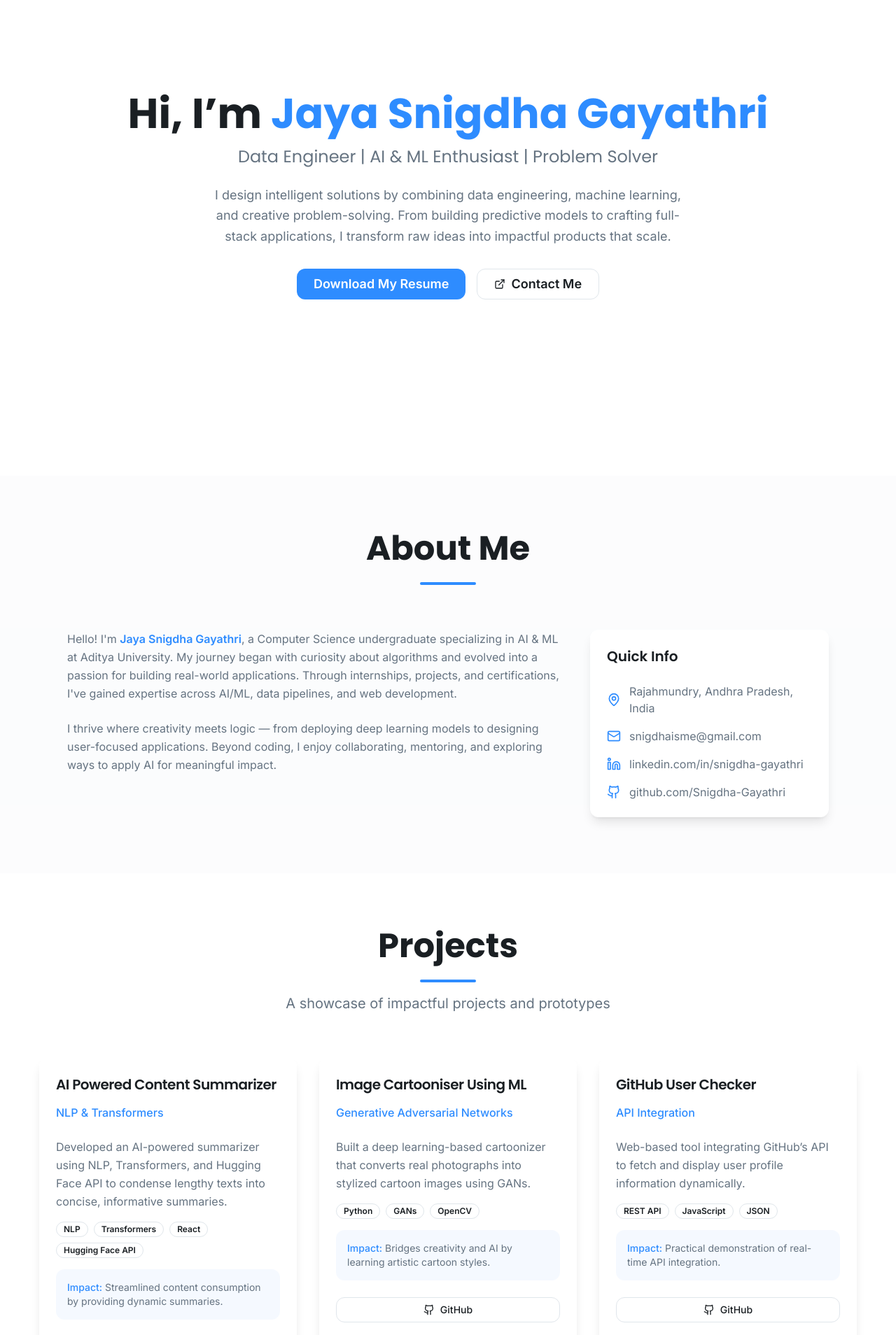
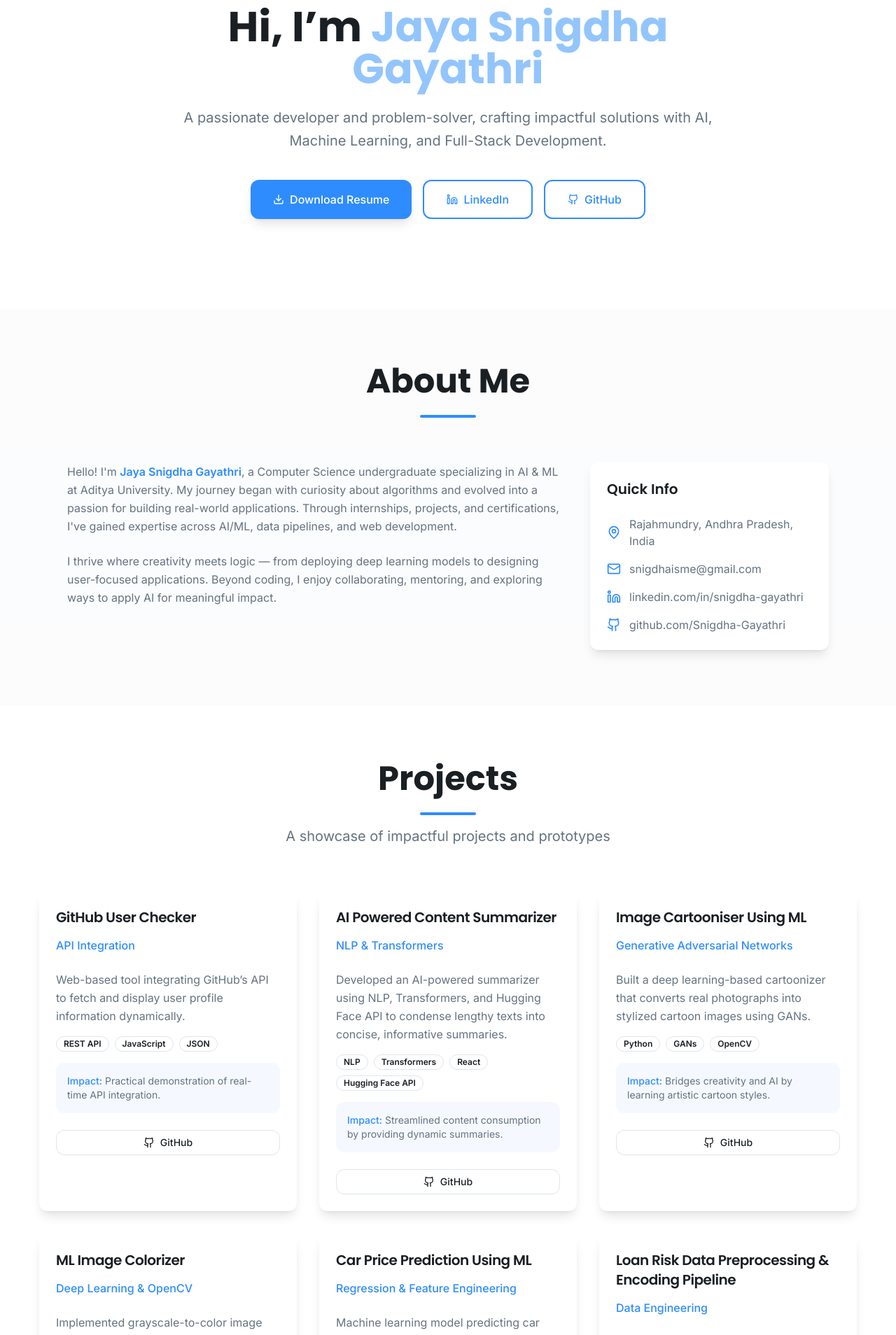
Before and after one commit to Snigdha-Gayathri/Snigdha-Portfolio, a React (Vite) app: page / in a window 1280 px wide. Shown: the part 120-2028 px from the top of the page at 70% size. Built offline with nearby package versions, Linux system fonts and the light colour scheme.

Commit message:
Added gradient name in Hero and updated project GitHub links

```diff
--- a/src/components/hero-section.tsx
+++ b/src/components/hero-section.tsx
@@ -1,53 +1,55 @@
 import { Button } from "@/components/ui/button"
-import { ExternalLink } from "lucide-react"
+import { Download, Linkedin, Github } from "lucide-react"
 
 const HeroSection = () => {
   return (
-    <section
-      id="hero"
-      className="min-h-screen flex flex-col justify-center items-center text-center px-6"
-    >
-      {/* Headline */}
-      <h1 className="font-poppins font-bold text-4xl md:text-6xl text-foreground mb-4">
+    <section id="hero" className="py-32 px-6 text-center bg-background">
+      <div className="container mx-auto max-w-4xl slide-up">
+        <h1 className="font-poppins font-bold text-4xl md:text-6xl mb-6">
           Hi, I’m{" "}
-        <span className="text-primary">Jaya Snigdha Gayathri</span>
+          <span className="bg-gradient-to-r from-blue-300 via-dodgerblue to-blue-300 bg-clip-text text-transparent">
+            Jaya Snigdha Gayathri
+          </span>
         </h1>
 
-      {/* Subheadline */}
-      <h2 className="text-xl md:text-2xl text-muted-foreground mb-6">
-        Data Engineer | AI & ML Enthusiast | Problem Solver
-      </h2>
-
-      {/* Short intro */}
-      <p className="max-w-2xl text-lg text-muted-foreground leading-relaxed mb-8">
-        I design intelligent solutions by combining data engineering,
-        machine learning, and creative problem-solving. From building
-        predictive models to crafting full-stack applications, I
-        transform raw ideas into impactful products that scale.
+        <p className="text-xl text-muted-foreground mb-10 leading-relaxed">
+          A passionate developer and problem-solver, crafting impactful solutions
+          with AI, Machine Learning, and Full-Stack Development.
         </p>
 
-      {/* Action buttons */}
-      <div className="flex flex-col sm:flex-row gap-4">
-        {/* Resume Download Button */}
+        <div className="flex flex-wrap justify-center gap-4">
           <a
             href="/Snigdha-Gayathri-Resume.pdf"
-          download="Jaya-Snigdha-Gayathri-Resume.pdf"
+            download="Snigdha-Gayathri-Resume.pdf"
           >
-          <Button className="px-6 py-3 text-lg font-semibold">
-            Download My Resume
+            <Button size="lg" variant="hero">
+              <Download className="w-5 h-5" />
+              Download Resume
             </Button>
           </a>
 
-        {/* Contact button */}
-        <a href="#contact">
-          <Button
-            variant="outline"
-            className="px-6 py-3 text-lg font-semibold flex items-center gap-2"
+          <a
+            href="https://linkedin.com/in/snigdha-gayathri"
+            target="_blank"
+            rel="noopener noreferrer"
           >
-            <ExternalLink className="w-5 h-5" />
-            Contact Me
+            <Button size="lg" variant="outline-hero">
+              <Linkedin className="w-5 h-5" />
+              LinkedIn
             </Button>
           </a>
+
+          <a
+            href="https://github.com/Snigdha-Gayathri"
+            target="_blank"
+            rel="noopener noreferrer"
+          >
+            <Button size="lg" variant="outline-hero">
+              <Github className="w-5 h-5" />
+              GitHub
+            </Button>
+          </a>
+        </div>
       </div>
     </section>
   )
--- a/src/components/projects-section.tsx
+++ b/src/components/projects-section.tsx
@@ -6,6 +6,15 @@ import { ExternalLink, Github } from "lucide-react"
 const ProjectsSection = () => {
   const projects = [
     {
+      title: "GitHub User Checker",
+      subtitle: "API Integration",
+      description:
+        "Web-based tool integrating GitHub’s API to fetch and display user profile information dynamically.",
+      tech: ["REST API", "JavaScript", "JSON"],
+      impact: "Practical demonstration of real-time API integration.",
+      githubUrl: "https://github.com/Snigdha-Gayathri/GitHub-User-Name",
+    },
+    {
       title: "AI Powered Content Summarizer",
       subtitle: "NLP & Transformers",
       description:
@@ -13,7 +22,6 @@ const ProjectsSection = () => {
       tech: ["NLP", "Transformers", "React", "Hugging Face API"],
       impact: "Streamlined content consumption by providing dynamic summaries.",
       githubUrl: "https://github.com/Snigdha-Gayathri/AI-Powered-Content-Summarizer",
-      demoUrl: ""
     },
     {
       title: "Image Cartooniser Using ML",
@@ -23,17 +31,6 @@ const ProjectsSection = () => {
       tech: ["Python", "GANs", "OpenCV"],
       impact: "Bridges creativity and AI by learning artistic cartoon styles.",
       githubUrl: "https://github.com/Snigdha-Gayathri/Cartoonifier-ML-model",
-      demoUrl: ""
-    },
-    {
-      title: "GitHub User Checker",
-      subtitle: "API Integration",
-      description:
-        "Web-based tool integrating GitHub’s API to fetch and display user profile information dynamically.",
-      tech: ["REST API", "JavaScript", "JSON"],
-      impact: "Practical demonstration of real-time API integration.",
-      githubUrl: "https://github.com/Snigdha-Gayathri/SmartInternz-Internship",
-      demoUrl: ""
     },
     {
       title: "ML Image Colorizer",
@@ -43,7 +40,6 @@ const ProjectsSection = () => {
       tech: ["CNNs", "OpenCV", "Deep Learning"],
       impact: "Restores lifelike color to grayscale images with precision.",
       githubUrl: "https://github.com/Snigdha-Gayathri/Image-Colorizer-ML",
-      demoUrl: ""
     },
     {
       title: "Car Price Prediction Using ML",
@@ -53,7 +49,6 @@ const ProjectsSection = () => {
       tech: ["scikit-learn", "RandomForest", "Python"],
       impact: "Accurate car price predictions through advanced ML pipelines.",
       githubUrl: "https://github.com/Snigdha-Gayathri/Car-Price-Prediction-Using-ML",
-      demoUrl: ""
     },
     {
       title: "Loan Risk Data Preprocessing & Encoding Pipeline",
@@ -63,7 +58,6 @@ const ProjectsSection = () => {
       tech: ["Python", "Pandas", "Data Preprocessing"],
       impact: "Ensures robust and clean data pipelines for ML models.",
       githubUrl: "https://github.com/Snigdha-Gayathri/Loan-Risk-Data-Preprocessing-Encoding-Pipeline",
-      demoUrl: ""
     },
     {
       title: "Student Grade Predictor",
@@ -73,7 +67,6 @@ const ProjectsSection = () => {
       tech: ["Flask", "Python", "Linear Regression"],
       impact: "Helps identify academic performance patterns for early intervention.",
       githubUrl: "https://github.com/Snigdha-Gayathri/Student-Grade-Predictor",
-      demoUrl: ""
     },
     {
       title: "MovieLens Recommender System with LightFM",
@@ -83,17 +76,15 @@ const ProjectsSection = () => {
       tech: ["Python", "LightFM", "Recommender Systems"],
       impact: "Personalizes movie recommendations using hybrid approaches.",
       githubUrl: "https://github.com/Snigdha-Gayathri/MovieLens-Recommender-System-with-LightFM",
-      demoUrl: ""
     },
     {
-      title: "Waste Classification App",
+      title: "Waste Classifier Project",
       subtitle: "Transfer Learning (VGG16)",
       description:
         "VGG16-based transfer learning model categorizing waste into biodegradable, recyclable, or trash, deployed with Flask.",
       tech: ["VGG16", "Flask", "Computer Vision"],
       impact: "Promotes sustainability through AI-powered waste classification.",
-      githubUrl: "",
-      demoUrl: ""
+      githubUrl: "https://github.com/Snigdha-Gayathri/SmartInternz-Internship",
     },
     {
       title: "Virtual Trial Room (Prototype)",
@@ -102,9 +93,8 @@ const ProjectsSection = () => {
         "AI-powered prototype for virtual outfit try-on with gender-based clothing segregation and accessories integration.",
       tech: ["AI/ML", "Computer Vision", "Flask"],
       impact: "Explores new retail experiences at the intersection of AI and fashion.",
-      githubUrl: "",
-      demoUrl: ""
-    }
+      githubUrl: "", // no repo
+    },
   ]
 
   return (
@@ -151,7 +141,8 @@ const ProjectsSection = () => {
 
                 <div className="p-4 bg-accent/50 rounded-lg">
                   <p className="text-sm text-muted-foreground">
-                    <span className="font-medium text-primary">Impact:</span> {project.impact}
+                    <span className="font-medium text-primary">Impact:</span>{" "}
+                    {project.impact}
                   </p>
                 </div>
 
@@ -169,18 +160,11 @@ const ProjectsSection = () => {
                       </Button>
                     </a>
                   )}
-                  {project.demoUrl && (
-                    <a
-                      href={project.demoUrl}
-                      target="_blank"
-                      rel="noopener noreferrer"
-                      className="flex-1"
-                    >
-                      <Button size="sm" variant="outline" className="w-full">
-                        <ExternalLink className="w-4 h-4" />
-                        Demo
-                      </Button>
-                    </a>
+                  {project.hasDemo && (
+                    <Button size="sm" variant="outline" className="flex-1">
+                      <ExternalLink className="w-4 h-4" />
+                      Demo
+                    </Button>
                   )}
                 </div>
               </CardContent>
```
Lines whose indentation alone changed are shown as unchanged.
